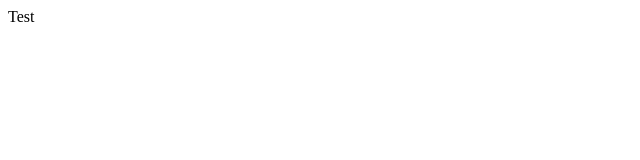
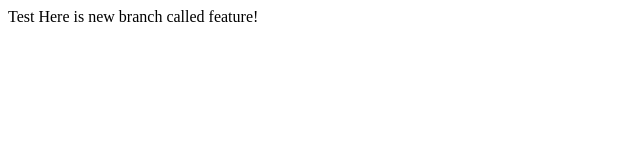
Before and after one commit to Pooja21-stack/lecture1, a plain HTML site: page index.html in a window 1280 px wide. Shown: the whole page, without its empty margins (0-640 px from the left). Drawn offline with Linux system fonts and the light colour scheme.

Commit message:
Added another line

```diff
--- a/index.html
+++ b/index.html
@@ -5,5 +5,6 @@
 </head>
 <body>
 	Test
+	Here is new branch called feature!
 </body>
 </html>
```
